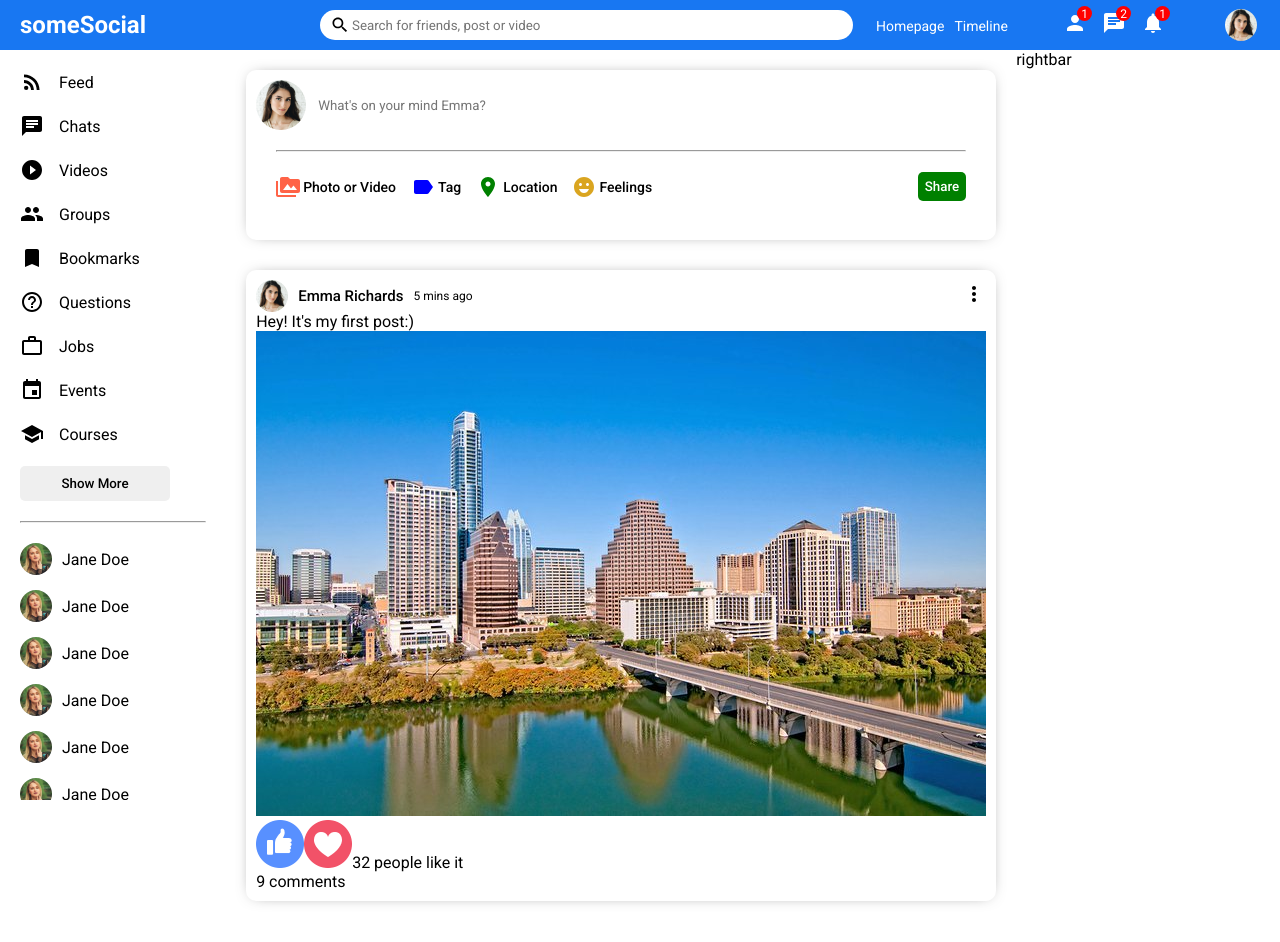
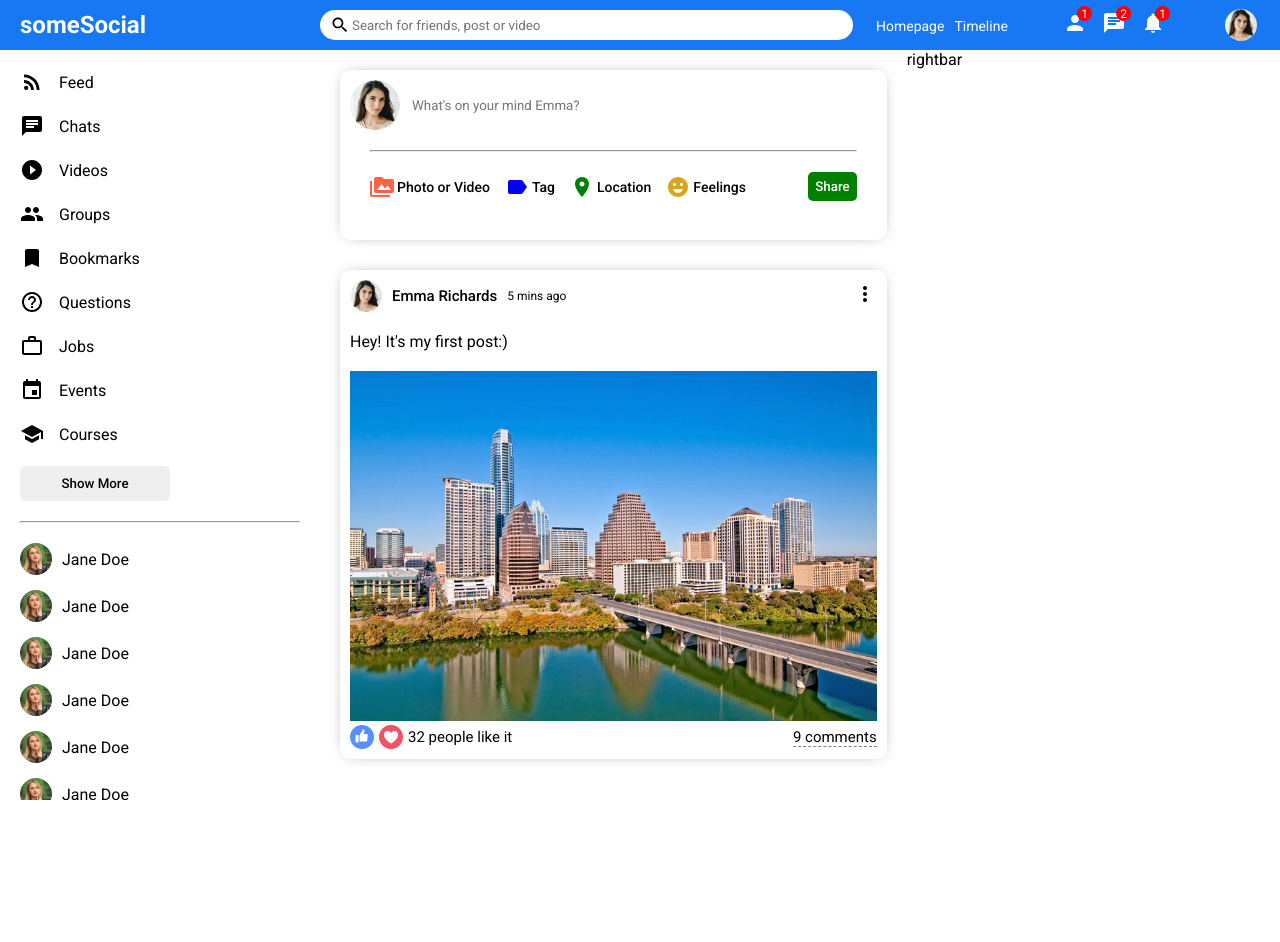
Before and after one commit to jpzambranoleon/React-Social-App, a React (Create React App) app: page / in a window 1280 px wide. Shown: the top 942 px of the page. After the commit the page ends 809 px from the top, so only its background shows below. Built offline with nearby package versions, Linux system fonts and the light colour scheme.

Commit message:
updated files

```diff
--- a/src/components/post/Post.jsx
+++ b/src/components/post/Post.jsx
@@ -22,7 +22,7 @@
                     <div className="postBottomLeft">
                         <img className="likeIcon" src="assets/like.png" alt="" />
                         <img className="likeIcon" src="assets/heart.png" alt="" />
-                        <span className="postlikeCounter">32 people like it</span>
+                        <span className="postLikeCounter">32 people like it</span>
                     </div>
                     <div className="postBottomRight">
                         <span className="postCommentText">9 comments</span>
--- a/src/components/post/post.css
+++ b/src/components/post/post.css
@@ -37,3 +37,42 @@
 .postDate {
     font-size: 12px;
 }
+
+.postCenter {
+    margin: 20px 0;
+}
+
+.postImg {
+    margin-top: 20px;
+    width: 100%;
+    max-height: 500px;
+    object-fit: contain;
+}
+
+.postBottom {
+    display: flex;
+    align-items: center;
+    justify-content: space-between;
+}
+
+.postBottomLeft {
+    display: flex;
+    align-items: center;
+}
+
+.likeIcon {
+    width: 24px;
+    height: 24px;
+    margin-right: 5px;
+    cursor: pointer;
+}
+
+.postLikeCounter {
+    font-size: 15px;
+}
+
+.postCommentText {
+    cursor: pointer;
+    border-bottom: 1px dashed gray;
+    font-size: 15px;
+}
```
